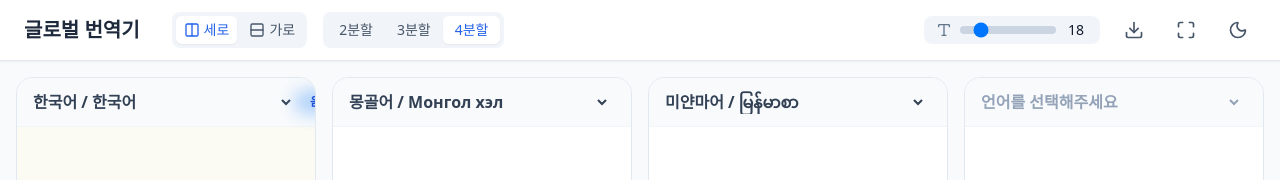
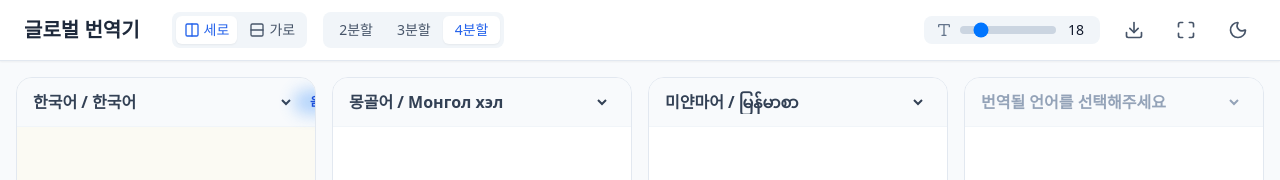
Before and after one commit to Brain-PowerStation/auto-translator, a React (Vite) app: page / in a window 1280 px wide. Shown: the top 180 px of the page. Built offline with nearby package versions, Linux system fonts and the light colour scheme.

Commit message:
언어 미선택 안내 문구를 '번역될 언어를 선택해주세요'로 더 명확하게 수정

```diff
--- a/src/components/Pane.tsx
+++ b/src/components/Pane.tsx
@@ -89,7 +89,7 @@ export default function Pane({ pane, fontSize, messages, onLangChange, selectedL
           className={`bg-transparent font-semibold focus:outline-none cursor-pointer ${!pane.targetLang ? 'text-slate-400 dark:text-slate-500' : 'text-slate-700 dark:text-slate-200'}`}
           onClick={(e) => e.stopPropagation()}
         >
-          <option value="" disabled hidden>언어를 선택해주세요</option>
+          <option value="" disabled hidden>번역될 언어를 선택해주세요</option>
           {SUPPORTED_LANGUAGES.map(lang => {
             const isDisabled = selectedLangs.includes(lang.code) && lang.code !== pane.targetLang;
             return (
@@ -128,7 +128,7 @@ export default function Pane({ pane, fontSize, messages, onLangChange, selectedL
       >
         {!pane.targetLang && (
           <div className="absolute inset-0 flex items-center justify-center text-slate-400 dark:text-slate-500 font-medium">
-            언어를 선택해주세요
+            번역될 언어를 선택해주세요
           </div>
         )}
 
```
